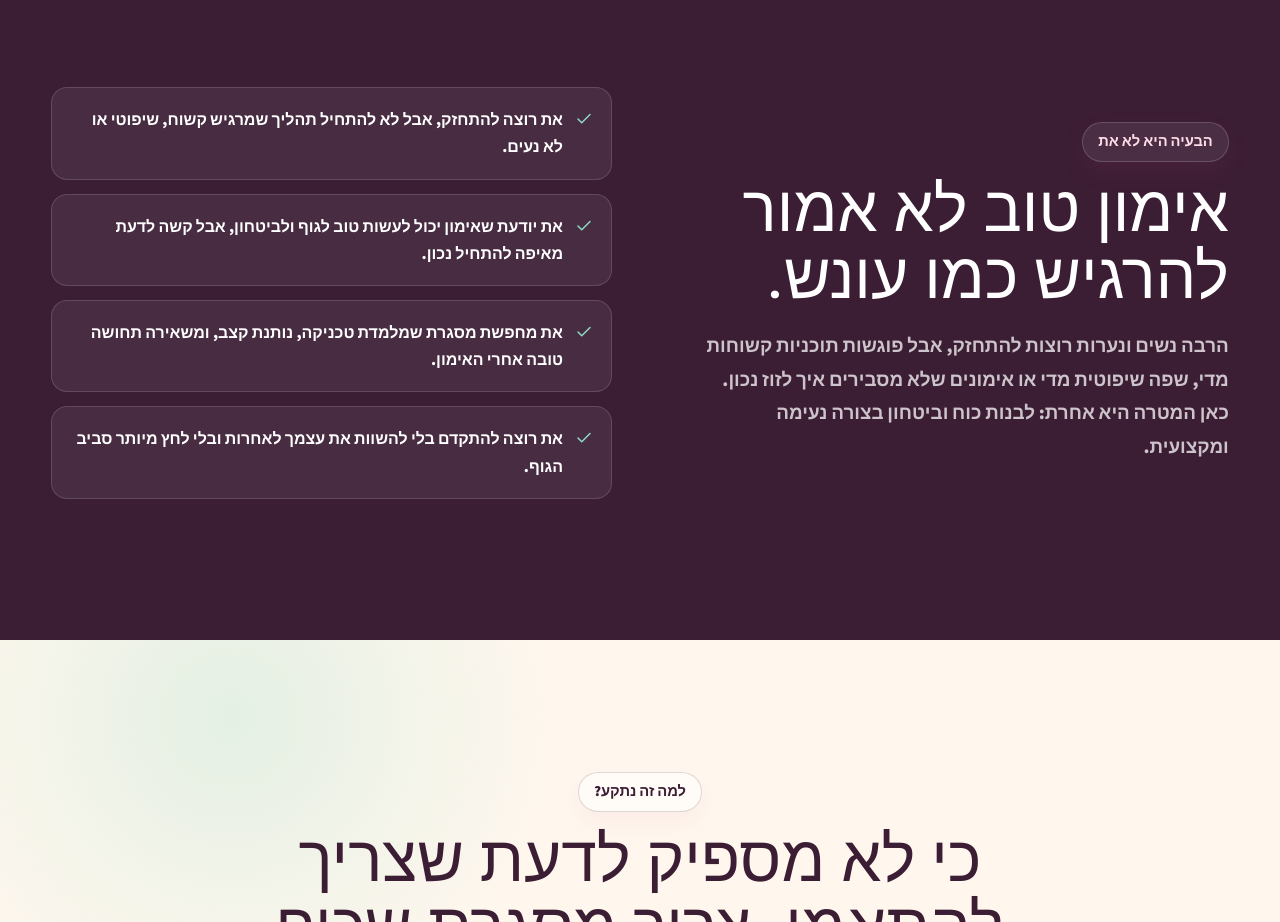
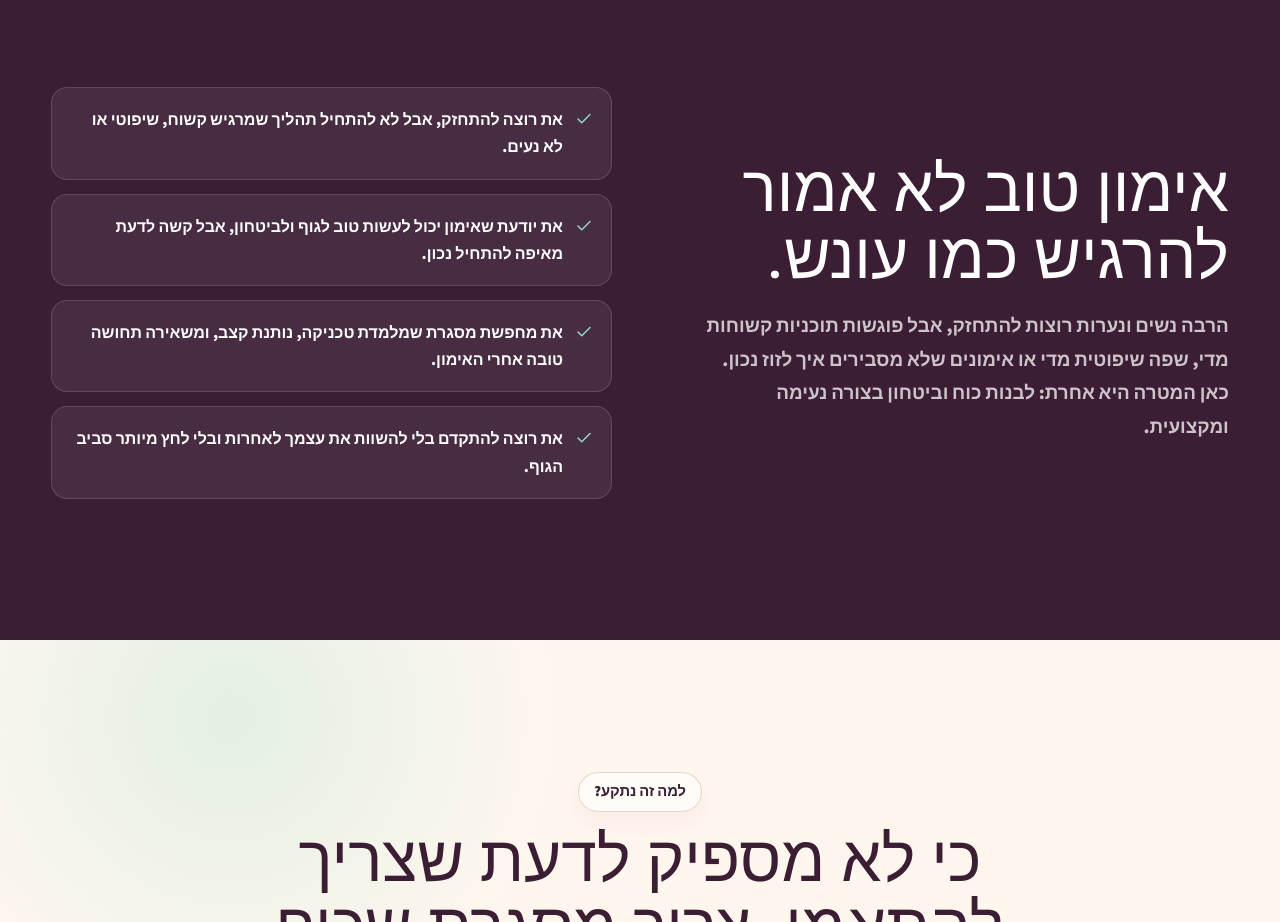
Before and after one commit to hadar12497/ron-tzadka-landing, a Next.js app: page /limor in a window 1280 px wide. Shown: the part 2380-3302 px from the top of the page. Built offline with nearby package versions, Linux system fonts and the light colour scheme; no server answers.

Commit message:
Polish Limor landing copy

```diff
--- a/app/limor/page.tsx
+++ b/app/limor/page.tsx
@@ -124,7 +124,7 @@ const faqs = [
   },
   {
     question: "זה מתאים לנערות?",
-    answer: "לפי מידע גלוי שמצאתי, ללימור יש פעילות אימוני כוח לנערות בגילאי 12-15. בדף עצמו אפשר להתאים את הניסוח לקהל המדויק שהיא רוצה.",
+    answer: "???",
   },
   {
     question: "צריך ניסיון קודם?",
@@ -237,7 +237,6 @@ export default function LimorPage() {
 
       <section className="limor-empathy-section">
         <Reveal className="limor-copy">
-          <span className="limor-label">הבעיה היא לא את</span>
           <h2>אימון טוב לא אמור להרגיש כמו עונש.</h2>
           <p>
             הרבה נשים ונערות רוצות להתחזק, אבל פוגשות תוכניות קשוחות מדי, שפה שיפוטית מדי או אימונים שלא מסבירים איך
```
